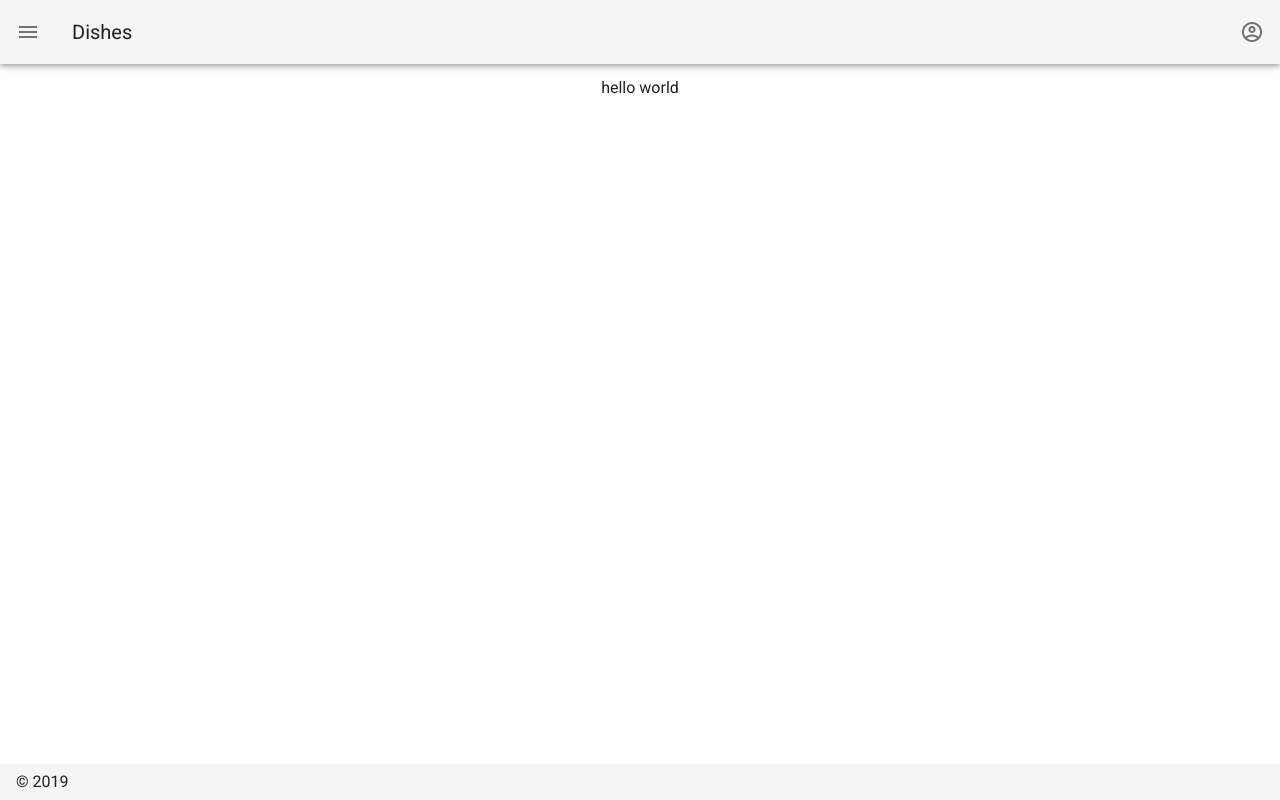
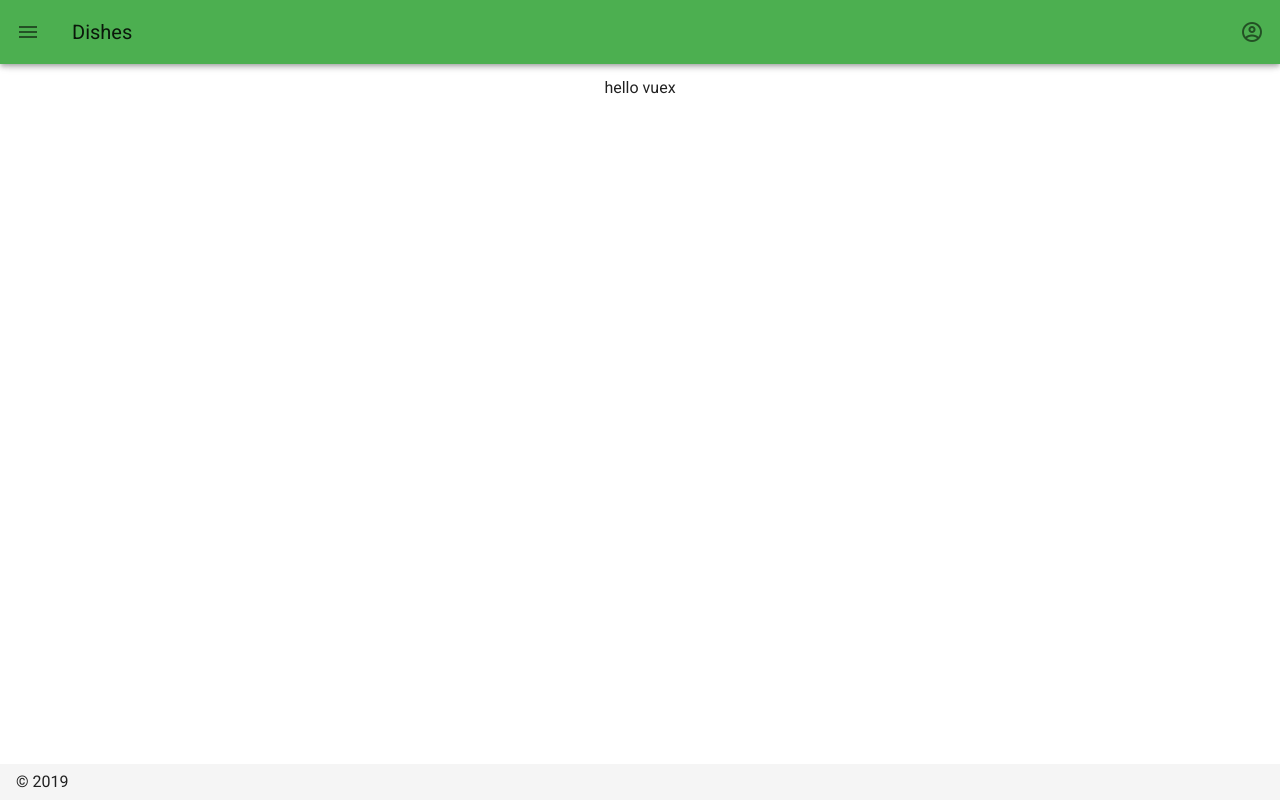
Before and after one commit to johnmcguin/dishes-nuxt-client, a Nuxt app: page / in a window 1280 px wide. Built offline with nearby package versions, Linux system fonts and the light colour scheme.

Commit message:
light themeing, vuex proof of concept

```diff
--- a/layouts/default.vue
+++ b/layouts/default.vue
@@ -24,7 +24,8 @@
         </v-list-item>
       </v-list>
     </v-navigation-drawer>
-    <v-app-bar :clipped-left="clipped" fixed app>
+    <!-- TODO: text color styles globally when against primary background -->
+    <v-app-bar :clipped-left="clipped" fixed app color="primary">
       <v-app-bar-nav-icon @click.stop="drawer = !drawer" />
       <v-toolbar-title v-text="title" />
       <v-spacer />
--- a/nuxt.config.js
+++ b/nuxt.config.js
@@ -70,10 +70,10 @@ export default {
           success: colors.green.accent3
         },
         light: {
-          primary: '#3f51b5',
-          secondary: '#b0bec5',
-          accent: '#8c9eff',
-          error: '#b71c1c'
+          primary: colors.green,
+          accent: colors.lightBlue,
+          secondary: colors.blueGrey,
+          error: colors.red
         }
       }
     }
--- a/pages/index.vue
+++ b/pages/index.vue
@@ -1,11 +1,15 @@
 <template>
   <v-layout column justify-center align-center>
-    <v-flex xs12 sm8 md6>
-      hello world
-    </v-flex>
+    <v-flex xs12 sm8 md6>hello {{ msg }}</v-flex>
   </v-layout>
 </template>
 
 <script>
-export default {}
+export default {
+  computed: {
+    msg() {
+      return this.$store.state.test.message
+    }
+  }
+}
 </script>
--- /dev/null
+++ b/store/test.js
@@ -0,0 +1,9 @@
+export const state = () => ({
+  message: 'vuex'
+})
+
+export const mutations = {
+  increment(msg) {
+    state.message = msg
+  }
+}
```
